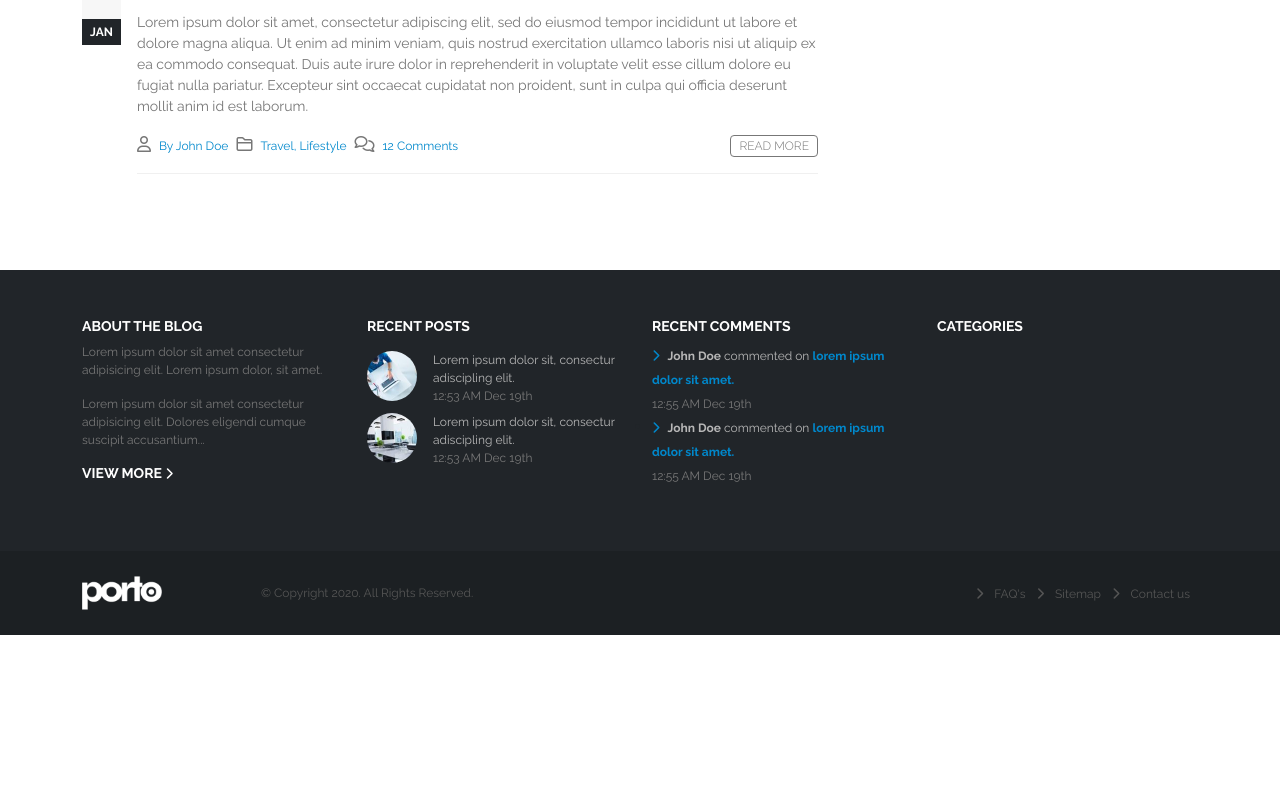
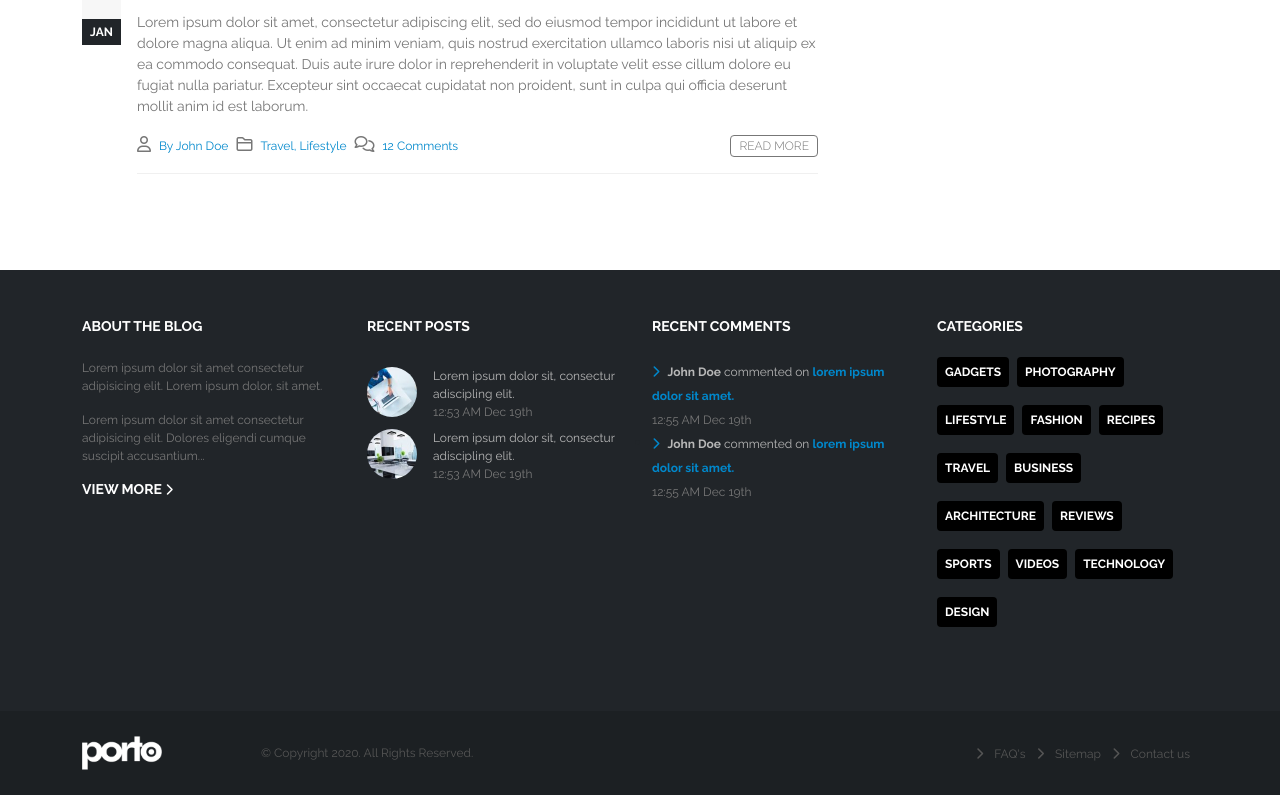
Before and after one commit to pierfrancescoscar/proj-html-vuejs, a Vue app: page / in a window 1280 px wide. Shown: the part 4363-5158 px from the top of the page. Before the commit the page ends 4998 px from the top, so only its background shows below. Built offline with nearby package versions, Linux system fonts and the light colour scheme.

Commit message:
ADD: footer categories section

```diff
--- a/src/App.vue
+++ b/src/App.vue
@@ -22,7 +22,7 @@
 
     <footer>
         <!-- Main Footer Section -->
-        <Footer :recentPosts="recentFooterPosts" />
+        <Footer :recentPosts="recentFooterPosts" :footerCategories="footerCategories"/>
         <!-- Footer Copyright Section -->
         <BottomFooter />
     </footer>
@@ -381,6 +381,61 @@ export default {
                 },
             ],
 
+            footerCategories: [
+                {
+                    text: 'Gadgets',
+                    url: '/',
+                },
+                {
+                    text: 'Photography',
+                    url: '/',
+                },
+                {
+                    text: 'Lifestyle',
+                    url: '/',
+                },
+                {
+                    text: 'Fashion',
+                    url: '/',
+                },
+                {
+                    text: 'Recipes',
+                    url: '/',
+                },
+                {
+                    text: 'Travel',
+                    url: '/',
+                },
+                {
+                    text: 'Business',
+                    url: '/',
+                },
+                {
+                    text: 'Architecture',
+                    url: '/',
+                },
+                {
+                    text: 'Reviews',
+                    url: '/',
+                },
+                {
+                    text: 'Sports',
+                    url: '/',
+                },
+                {
+                    text: 'Videos',
+                    url: '/',
+                },
+                {
+                    text: 'Technology',
+                    url: '/',
+                },
+                {
+                    text: 'Design',
+                    url: '/',
+                },
+            ]
+
         }
     }
 }
--- a/src/components/Footer.vue
+++ b/src/components/Footer.vue
@@ -3,7 +3,7 @@
       <section class="container">
           <div class="row">
               <div class="col-3">
-                  <h3 class="text-white text-uppercase">About the Blog</h3>
+                  <h3 class="text-white text-uppercase pb-3">About the Blog</h3>
                   <p>Lorem ipsum dolor sit amet consectetur adipisicing elit. Lorem ipsum dolor, sit amet.</p>
                   <p>Lorem ipsum dolor sit amet consectetur adipisicing elit. Dolores eligendi cumque suscipit accusantium...</p>
                   <h3 class="text-white text-uppercase view-more">View more
@@ -11,7 +11,7 @@
                   </h3>
               </div>
               <div class="col-3">
-                  <h3 class="text-white text-uppercase">Recent Posts</h3>
+                  <h3 class="text-white text-uppercase pb-3">Recent Posts</h3>
                     <nav>
                             <ul class="ps-0">
                                 <li class="list-unstyled pe-2" v-for="(element, index) in recentPosts" :key="`post-${index}`">
@@ -40,7 +40,7 @@
                     </nav>
               </div>
               <div class="col-3">
-                  <h3 class="text-white text-uppercase">Recent Comments</h3>
+                  <h3 class="text-white text-uppercase pb-3">Recent Comments</h3>
                   <nav>
                       <ul class="ps-0">
                           <li class="list-unstyled">
@@ -80,7 +80,26 @@
               </div>
               <div class="col-3">
 
-                <h3 class="text-white text-uppercase">Categories</h3>
+                <h3 class="text-white text-uppercase pb-3">Categories</h3>
+
+                    <nav>
+                        <ul class="ps-0 d-flex flex-wrap">
+                            <li class="list-unstyled me-2 mb-4" v-for="(element, index) in footerCategories" :key="`category-${index}`">
+                                <a class="footer-categories text-uppercase text-decoration-none rounded p-2" :href="element.url">
+                                    {{element.text}}
+                                </a>
+                            </li>
+                        </ul>
+                    </nav>
+
+
+                    <!-- <div v-for="(element, index) in footerCategories" :key="`category-${index}`" class="category-container">
+
+                        <a class="footer-categories text-uppercase text-decoration-none rounded p-2" :href="element.url" >
+                        {{element.text}}
+                        </a>
+
+                    </div> -->
 
               </div>
           </div>
@@ -93,6 +112,7 @@ export default {
     name: 'Footer',
     props: {
         recentPosts: Array,
+        footerCategories: Array,
     }
 
 }
@@ -142,4 +162,12 @@ section {
     .blue-link, .blue-arrow  {
         color: $text-4;
     }
+
+    .footer-categories {
+        color: $text-1;
+        font-size: $minor-fs;
+        font-weight: $strong-fw;
+        background-color: $background-12;
+
+    }
 </style>
```
